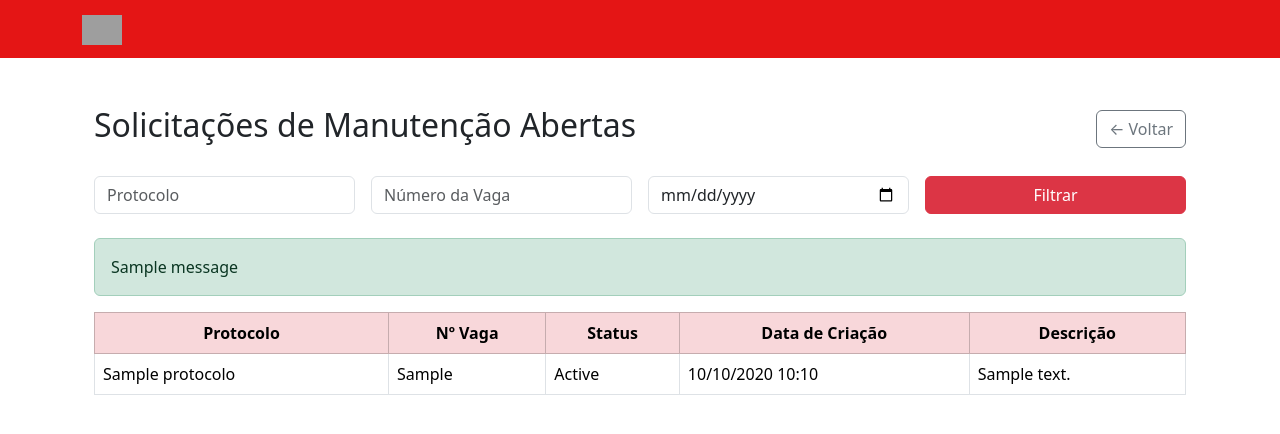
After one commit to ifmt-cba/parkcontrol, a Django app: template parkcontrol/apps/manutencao/templates/manutencao/manutencao.html in a window 1280 px wide. The commit adds this page. Shown: the top 434 px of the page. Run offline with Django 5.2, Linux system fonts and the light colour scheme; the template is opened without the code that fills it: most values are stand-ins (such as "Sample title", 1, 10 or a date in 2020); one stand-in notice (Sample message) is shown; grey boxes are pictures that could not be loaded.

Commit message:
feat: manutencao de vagas (#133)

```diff
--- /dev/null
+++ b/parkcontrol/apps/manutencao/templates/manutencao/manutencao.html
@@ -0,0 +1,74 @@
+{% extends 'base.html' %}
+{% load static %}
+
+{% block title %}Manutenção de Vagas{% endblock %}
+
+{% block content %}
+
+{% load static %}
+
+
+    <!-- CONTEÚDO PRINCIPAL -->
+    <div class="container mt-5">
+        <div class="d-flex justify-content-between align-items-center mb-4">
+            <h2>Solicitações de Manutenção Abertas</h2>
+            <a href="{% url 'dashboard_administrador' %}" class="btn btn-outline-secondary">← Voltar</a>
+        </div>
+
+        <!-- FILTROS -->
+        <form method="GET" class="row g-3 mb-4">
+            <div class="col-md-3">
+                <input type="text" name="protocolo" class="form-control" placeholder="Protocolo">
+            </div>
+            <div class="col-md-3">
+                <input type="text" name="vaga" class="form-control" placeholder="Número da Vaga">
+            </div>
+            <div class="col-md-3">
+                <input type="date" name="data" class="form-control">
+            </div>
+            <div class="col-md-3">
+                <button type="submit" class="btn btn-danger w-100">Filtrar</button>
+            </div>
+        </form>
+
+        <!-- MENSAGENS -->
+        {% if messages %}
+            {% for message in messages %}
+                <div class="alert alert-{{ message.tags }}">{{ message }}</div>
+            {% endfor %}
+        {% endif %}
+
+        <!-- TABELA -->
+        {% if solicitacoes %}
+        <div class="table-responsive">
+            <table class="table table-bordered table-hover">
+                <thead class="table-danger text-center">
+                    <tr>
+                        <th>Protocolo</th>
+                        <th>Nº Vaga</th>
+                        <th>Status</th>
+                        <th>Data de Criação</th>
+                        <th>Descrição</th>
+                    </tr>
+                </thead>
+                <tbody>
+                    {% for s in solicitacoes %}
+                    <tr>
+                        <td>{{ s.protocolo }}</td>
+                        <td>{{ s.numero_vaga }}</td>
+                        <td>{{ s.status_solicitacao|capfirst }}</td>
+                        <td>{{ s.data_criacao|date:"d/m/Y H:i" }}</td>
+                        <td>{{ s.descricao }}</td>
+                    </tr>
+                    {% endfor %}
+                </tbody>
+            </table>
+        </div>
+        {% else %}
+            <div class="alert alert-info text-center">
+                Nenhuma solicitação de manutenção aberta encontrada.
+            </div>
+        {% endif %}
+    </div>
+
+{% endblock content %}
--- a/parkcontrol/apps/manutencao/views.py
+++ b/parkcontrol/apps/manutencao/views.py
@@ -1,3 +1,5 @@
 from django.shortcuts import render
 
-# Create your views here.
+
+def manutencao_dashboard(request):
+    return render(request, 'manutencao/manutencao.html')
--- a/parkcontrol/parkcontrol/urls.py
+++ b/parkcontrol/parkcontrol/urls.py
@@ -7,5 +7,6 @@ urlpatterns = [
     path('planos/', include('apps.planos.urls', namespace='planos')),
     path('frentistas/', include('apps.frentistas.urls', namespace='frentistas')),
     path('clientes/', include('apps.clientes.urls', namespace='clientes')),
-    path('vagas/', include('apps.vagas.urls', namespace='vagas'))
+    path('vagas/', include('apps.vagas.urls', namespace='vagas')),
+    path('manutencao/', include('apps.manutencao.urls', namespace='manutencao')),
 ]
```
Also changed, not shown: parkcontrol/apps/manutencao/urls.py (added, +8 -0 lines), parkcontrol/apps/usuarios/templates/usuarios/administrador/dashboard_administrador.html (+1 -13 lines), parkcontrol/db.sqlite3.
